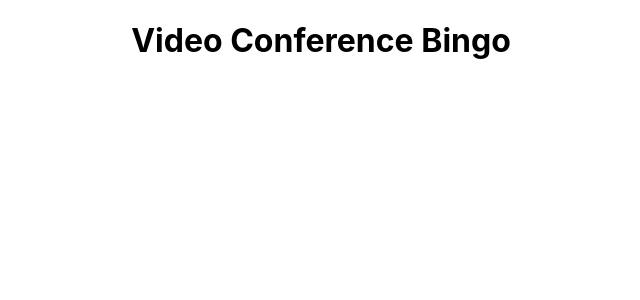
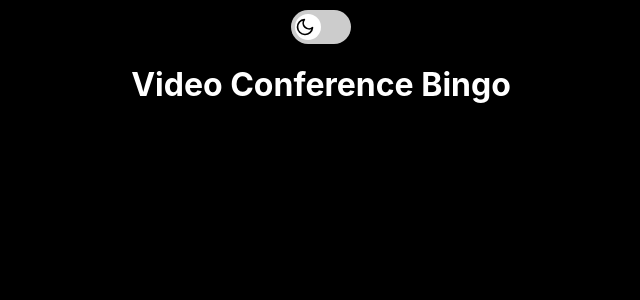
Before and after one commit to Milan-960/Bingo-App, a React (Create React App) app: page / in a window 1280 px wide. Shown: the top 300 px of the page, without its empty margins (319-959 px from the left). Built offline with nearby package versions, Linux system fonts and the light colour scheme.

Commit message:
style cutome theme has been added

```diff
--- a/package.json
+++ b/package.json
@@ -8,6 +8,7 @@
     "@testing-library/user-event": "^13.5.0",
     "react": "^18.2.0",
     "react-dom": "^18.2.0",
+    "react-icons": "^4.8.0",
     "react-scripts": "5.0.1",
     "web-vitals": "^2.1.4",
     "workbox-background-sync": "^6.5.4",
--- a/src/App.css
+++ /dev/null
@@ -1,38 +0,0 @@
-.App {
-  text-align: center;
-}
-
-.App-logo {
-  height: 40vmin;
-  pointer-events: none;
-}
-
-@media (prefers-reduced-motion: no-preference) {
-  .App-logo {
-    animation: App-logo-spin infinite 20s linear;
-  }
-}
-
-.App-header {
-  background-color: #282c34;
-  min-height: 100vh;
-  display: flex;
-  flex-direction: column;
-  align-items: center;
-  justify-content: center;
-  font-size: calc(10px + 2vmin);
-  color: white;
-}
-
-.App-link {
-  color: #61dafb;
-}
-
-@keyframes App-logo-spin {
-  from {
-    transform: rotate(0deg);
-  }
-  to {
-    transform: rotate(360deg);
-  }
-}
--- a/src/App.js
+++ b/src/App.js
@@ -1,12 +1,21 @@
 import React from "react";
-import "./App.css";
+import { useTheme } from "./theme/ThemeContext";
 
-function App() {
+import "./styles/Globle.scss";
+
+const App = () => {
+  const { theme, renderThemeToggleButton } = useTheme();
+
   return (
-    <div className="App">
-      <h1>Video Conference Bingo</h1>
-    </div>
+    <>
+      <div className={`container ${theme}`}>
+        <div className="App">
+          {renderThemeToggleButton()}
+          <h1>Video Conference Bingo</h1>
+        </div>
+      </div>
+    </>
   );
-}
+};
 
 export default App;
--- a/src/index.js
+++ b/src/index.js
@@ -4,11 +4,14 @@ import "./index.css";
 import App from "./App";
 import * as serviceWorkerRegistration from "./serviceWorkerRegistration";
 import reportWebVitals from "./reportWebVitals";
+import { ThemeProvider } from "./theme/ThemeContext";
 
 const root = ReactDOM.createRoot(document.getElementById("root"));
 root.render(
   <React.StrictMode>
-    <App />
+    <ThemeProvider>
+      <App />
+    </ThemeProvider>
   </React.StrictMode>
 );
 
--- /dev/null
+++ b/src/styles/Globle.scss
@@ -0,0 +1,67 @@
+//fonts
+@import url("https://fonts.googleapis.com/css2?family=Raleway:wght@200;400;500&display=swap");
+
+//main theme
+@import "./main";
+
+*,
+*::before,
+*::after {
+  box-sizing: border-box;
+}
+
+// Color variables for light and dark mode
+
+.container.light {
+  background-color: var(--background-color);
+}
+
+.container.dark {
+  background-color: var(--background-color);
+}
+
+.container {
+  width: 100%;
+  height: 100vh;
+  overflow: hidden;
+  position: relative;
+  background-color: var(--background-color);
+  transition: background-color 0.3s;
+}
+
+a {
+  text-decoration: none;
+  color: inherit;
+  cursor: pointer;
+}
+
+figure {
+  margin: 0;
+}
+
+input::-moz-focus-inner {
+  border: 0;
+  padding: 0;
+  margin: 0;
+}
+
+ul,
+ol,
+dd {
+  margin: 0;
+  padding: 0;
+  list-style: none;
+}
+
+h1,
+h2,
+h3,
+h4,
+h5,
+h6 {
+  color: var(--txt);
+}
+
+.overflow-hidden {
+  overflow: hidden;
+}
--- /dev/null
+++ b/src/styles/_app.scss
@@ -0,0 +1,8 @@
+.App {
+  text-align: center;
+  padding: 10px 10px 10px 10px;
+
+  & button {
+    font-size: 20px;
+  }
+}
--- /dev/null
+++ b/src/styles/_main.scss
@@ -0,0 +1,6 @@
+//All import for the style
+@import "./theme";
+@import "./app";
+
+// color variables
+@import "./variables";
--- /dev/null
+++ b/src/styles/_theme.scss
@@ -0,0 +1,68 @@
+// Toggle switch styles
+.switch {
+  position: relative;
+  display: inline-block;
+  justify-content: center;
+  width: 60px;
+  height: 34px;
+}
+
+.theme-toggle-input {
+  opacity: 0;
+  width: 0;
+  height: 0;
+}
+
+.slider {
+  position: absolute;
+  cursor: pointer;
+  top: 0;
+  left: 0;
+  right: 0;
+  bottom: 0;
+  background-color: #ccc;
+  transition: 0.4s;
+}
+
+.slider:before {
+  position: absolute;
+  content: "";
+  height: 26px;
+  width: 26px;
+  left: 4px;
+  bottom: 4px;
+  background-color: white;
+  transition: 0.4s;
+}
+
+.theme-toggle-input:checked + .slider {
+  background-color: #2196f3;
+}
+
+.theme-toggle-input:checked + .slider:before {
+  transform: translateX(27px);
+}
+
+.slider.round {
+  border-radius: 34px;
+}
+
+.slider.round:before {
+  border-radius: 50%;
+}
+
+.slider {
+  display: flex;
+  align-items: center;
+  justify-content: space-between;
+  padding: 0 4px;
+}
+
+.toggle-icon {
+  pointer-events: none;
+  z-index: 1;
+}
+
+.theme-toggle-input:checked + .slider .toggle-icon {
+  transform: translateX(30px);
+}
--- /dev/null
+++ b/src/styles/_variables.scss
@@ -0,0 +1,10 @@
+// Color variables for light and dark mode
+.light {
+  --txt: #000;
+  --background-color: #fff;
+}
+
+.dark {
+  --txt: #fff;
+  --background-color: #000;
+}
--- /dev/null
+++ b/src/theme/ThemeContext.js
@@ -0,0 +1,42 @@
+import { createContext, useContext, useState } from "react";
+import { FiSun, FiMoon } from "react-icons/fi";
+
+const ThemeContext = createContext();
+
+export const useTheme = () => useContext(ThemeContext);
+
+export const ThemeProvider = ({ children }) => {
+  const [theme, setTheme] = useState("dark");
+
+  const toggleTheme = () => {
+    setTheme(theme === "dark" ? "light" : "dark");
+  };
+
+  // Button for theme changing
+  const renderThemeToggleButton = () => {
+    return (
+      <label className="switch">
+        <input
+          type="checkbox"
+          className="theme-toggle-input"
+          onClick={toggleTheme}
+        />
+        <span className="slider round">
+          {theme === "dark" ? (
+            <FiMoon className="toggle-icon" size={20} />
+          ) : (
+            <FiSun className="toggle-icon" size={20} />
+          )}
+        </span>
+      </label>
+    );
+  };
+
+  return (
+    <ThemeContext.Provider
+      value={{ theme, toggleTheme, renderThemeToggleButton }}
+    >
+      {children}
+    </ThemeContext.Provider>
+  );
+};
```
Also changed, not shown: 1 other file (tests, documents, lock files or other folders).
